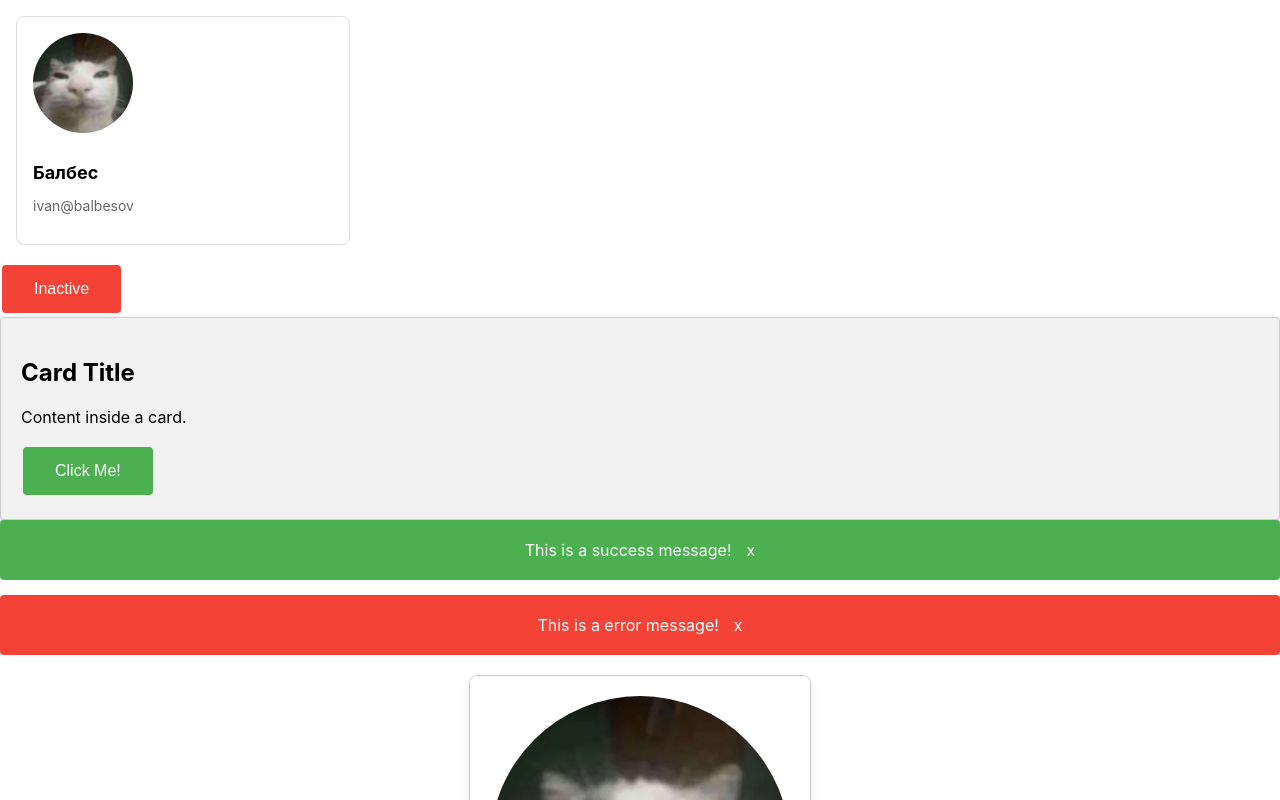
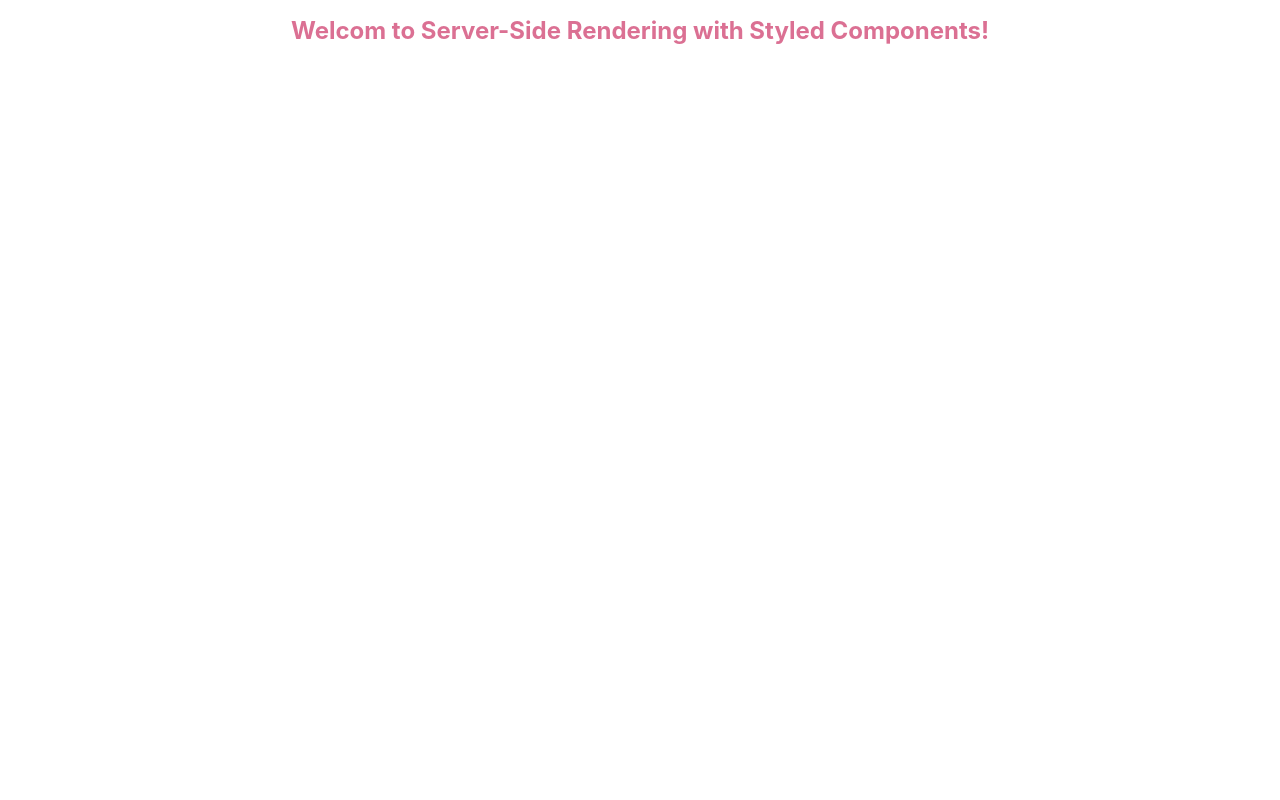
Before and after one commit to Traer3/ReactJs, a React (Create React App) app in the folder css-basics/: page / in a window 1280 px wide. Shown: the top 800 px of the page. Built offline with nearby package versions, Linux system fonts and the light colour scheme.

Commit message:
modified:   css-basics/package-lock.json 	modified:   css-basics/package.json 	new file:   css-basics/src/components/StyledComponentsSSR.js 	new file:   css-basics/src/components/pages/_document.js 	modified:   css-basics/src/index.js

```diff
--- a/css-basics/package.json
+++ b/css-basics/package.json
@@ -7,12 +7,13 @@
     "@testing-library/react": "^13.4.0",
     "@testing-library/user-event": "^13.5.0",
     "framer-motion": "^11.5.4",
+    "next": "^14.2.9",
     "react": "^18.3.1",
     "react-dom": "^18.3.1",
     "react-router-dom": "^6.26.1",
     "react-scripts": "5.0.1",
     "sass": "^1.77.8",
-    "styled-components": "^6.1.12",
+    "styled-components": "^6.1.13",
     "web-vitals": "^2.1.4"
   },
   "scripts": {
@@ -38,5 +39,8 @@
       "last 1 firefox version",
       "last 1 safari version"
     ]
+  },
+  "devDependencies": {
+    "babel-plugin-styled-components": "^2.1.4"
   }
 }
--- /dev/null
+++ b/css-basics/src/components/StyledComponentsSSR.js
@@ -0,0 +1,15 @@
+import styled from "styled-components";
+
+const Title = styled.h1`
+    color: palevioletred;
+    font-size: 24px;
+    text-align: center;
+`;
+
+export default function StyledComponentsSSR(){
+    return (
+        <div>
+            <Title>Welcom to Server-Side Rendering with Styled Components!</Title>
+        </div>
+    );
+}
--- a/css-basics/src/index.js
+++ b/css-basics/src/index.js
@@ -1,13 +1,15 @@
 import React from 'react';
 import ReactDOM from 'react-dom/client';
 import './index.css';
-import App from './App';
+//import App from './App';
 //import AppForCodeSplitting from './AppForCodeSplitting';
+import StyledComponentsSSR from './components/StyledComponentsSSR'
+
 
 
 const root = ReactDOM.createRoot(document.getElementById('root'));
 root.render(
   <React.StrictMode>
-    <App/>
+    <StyledComponentsSSR/>
   </React.StrictMode>
 );
```
Also changed, not shown: css-basics/src/components/pages/_document.js (added, +28 -0 lines), 1 other file (tests, documents, lock files or other folders).
